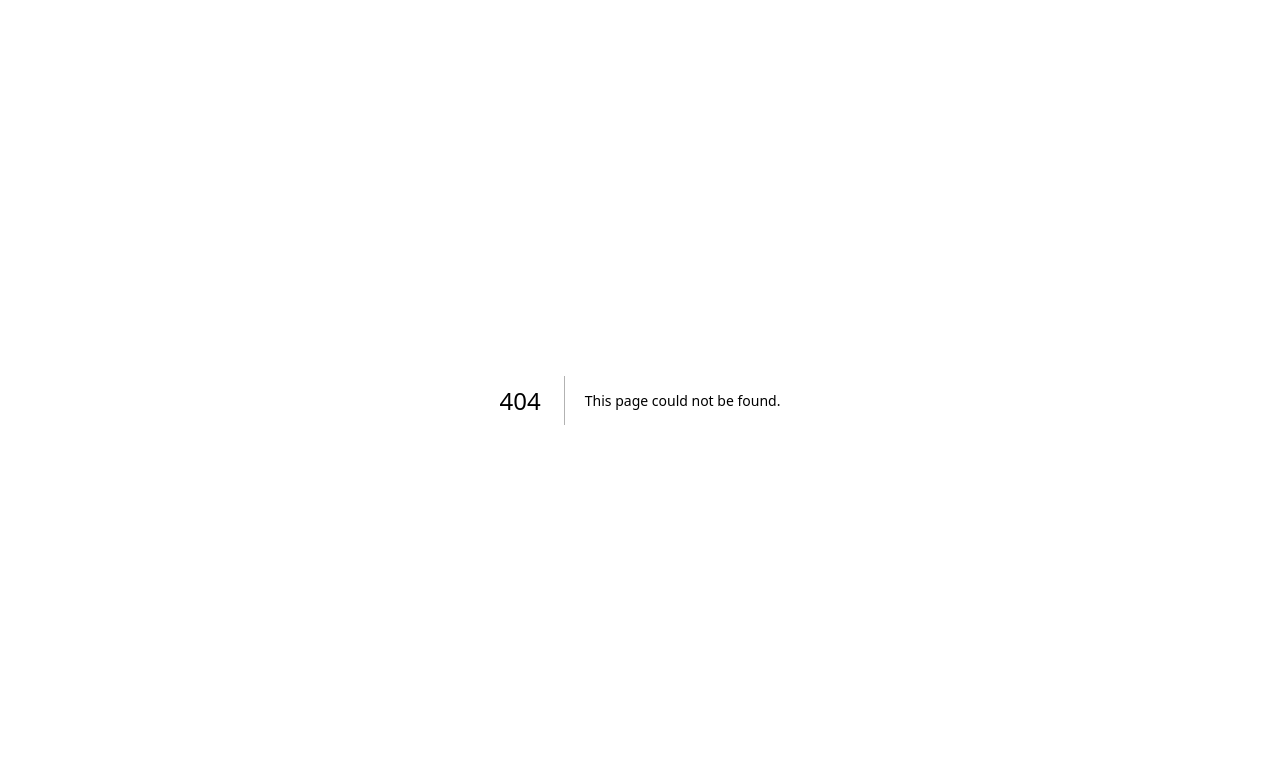
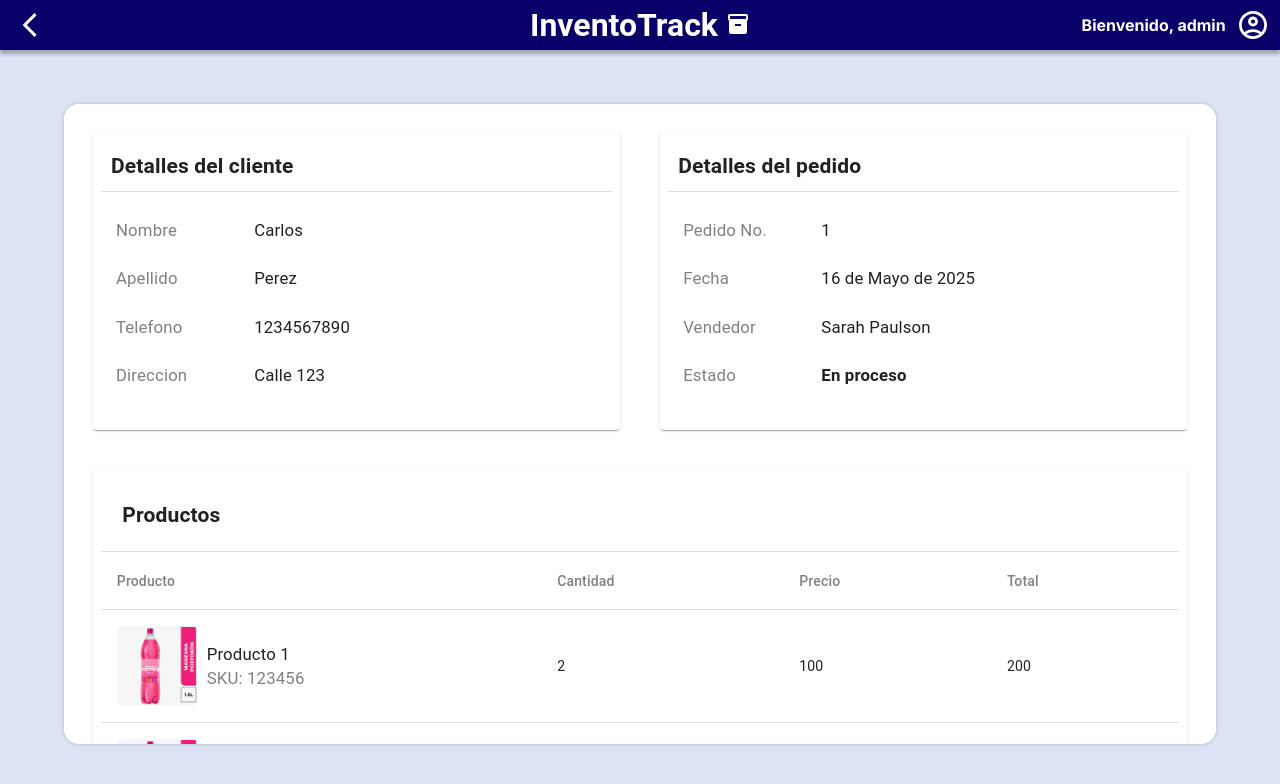
Before and after one commit to CarlosAC-29/Invento_Track, a Next.js app in the folder invento-track-frontend/: page /pages/pedido in a window 1280 px wide. Before the commit this address had no page. Shown: the top 784 px of the page. Built offline with nearby package versions, Linux system fonts and the light colour scheme.

Commit message:
avance visualizar pedido

```diff
--- a/invento-track-frontend/src/app/components/styles.css
+++ b/invento-track-frontend/src/app/components/styles.css
@@ -1,7 +1,7 @@
 #toolbar {
     display: flex;
     background-color: #090069;
-    margin-bottom:20px;
+    margin-bottom: 20px;
     height: 50px;
     align-items: center;
     padding-left: 1.2%;
--- /dev/null
+++ b/invento-track-frontend/src/app/pages/pedido/page.jsx
@@ -0,0 +1,230 @@
+'use client'
+
+import Navbar from '@/app/components/navbar'
+import React from 'react'
+import { styled } from '@mui/material/styles';
+import './styles.css'
+import { Box, Divider } from '@mui/material'
+import Paper from '@mui/material/Paper';
+import Grid from '@mui/material/Unstable_Grid2';
+import Table from '@mui/material/Table';
+import TableBody from '@mui/material/TableBody';
+import TableCell from '@mui/material/TableCell';
+import TableContainer from '@mui/material/TableContainer';
+import TablePagination from '@mui/material/TablePagination';
+import TableSortLabel from '@mui/material/TableSortLabel';
+import TableHead from '@mui/material/TableHead';
+import TableRow from '@mui/material/TableRow';
+import postobon from '../../../../public/images/postobon.webp'
+import Image from 'next/image';
+
+const Item = styled(Paper)(({ theme }) => ({
+  backgroundColor: theme.palette.mode === 'dark' ? '#1A2027' : '#fff',
+  ...theme.typography.body2,
+  padding: theme.spacing(1),
+  margin: theme.spacing(2),
+}));
+
+const cliente = [
+  {
+    id: 1,
+    nombre: 'Carlos',
+    apellido: 'Perez',
+    telefono: '1234567890',
+    direccion: 'Calle 123',
+  }
+]
+
+const orden = [
+  {
+    id: 1,
+    fecha: '16 de Mayo de 2025',
+    vendedor: 'Sarah Paulson',
+    estado: 'En proceso',
+  }
+]
+
+const productos = [
+  {
+    id: 1,
+    imagen: postobon,
+    nombre: 'Producto 1',
+    referencia: '123456',
+    cantidad: 2,
+    precio: 100,
+  },
+  {
+    id: 2,
+    imagen: postobon,
+    nombre: 'Producto 2',
+    referencia: '123456',
+    cantidad: 3,
+    precio: 100,
+  },
+  {
+    id: 2,
+    imagen: postobon,
+    nombre: 'Producto 2',
+    referencia: '123456',
+    cantidad: 3,
+    precio: 100,
+  },
+  {
+    id: 2,
+    imagen: postobon,
+    nombre: 'Producto 2',
+    referencia: '123456',
+    cantidad: 3,
+    precio: 100,
+  },
+  {
+    id: 2,
+    imagen: postobon,
+    nombre: 'Producto 2',
+    referencia: '123456',
+    cantidad: 3,
+    precio: 100,
+  }
+]
+
+function Pedido() {
+  return (
+    <>
+      <head>
+        <title>Pedido</title>
+        <meta name="description" content="Generated by create next app" />
+        <link rel="icon" href="/logo.ico" />
+      </head>
+      <body>
+        <header>
+          <Navbar />
+        </header>
+        <main>
+          <Box className='contenedor'>
+            <Grid className='elementos' container spacing={1} columns={2}>
+              <Grid xs={6} md={1}>
+                <Item>
+                  <h2>Detalles del cliente</h2>
+                  <Divider />
+                  {cliente.map(({ id, nombre, apellido, telefono, direccion }) => {
+                    return (
+                      <div key={id} className='detalles'>
+                        <div>
+                          <p className='subtitulo'>Nombre</p>
+                          <p>{nombre}</p>
+                        </div>
+                        <div>
+                          <p className='subtitulo'>Apellido</p>
+                          <p>{apellido}</p>
+                        </div>
+                        <div>
+                          <p className='subtitulo'>Telefono</p>
+                          <p>{telefono}</p>
+                        </div>
+                        <div>
+                          <p className='subtitulo'>Direccion</p>
+                          <p>{direccion}</p>
+                        </div>
+                      </div>
+                    )
+                  })}
+                </Item>
+              </Grid>
+              <Grid xs={6} md={1}>
+                <Item>
+                  <h2>Detalles del pedido</h2>
+                  <Divider />
+                  {orden.map(({ id, fecha, vendedor, estado }) => {
+                    return (
+                      <div key={id} className='detalles'>
+                        <div>
+                          <p className='subtitulo'>Pedido No.</p>
+                          <p>{id}</p>
+                        </div>
+                        <div>
+                          <p className='subtitulo'>Fecha</p>
+                          <p>{fecha}</p>
+                        </div>
+                        <div>
+                          <p className='subtitulo'>Vendedor</p>
+                          <p>{vendedor}</p>
+                        </div>
+                        <div>
+                          <p className='subtitulo'>Estado</p>
+                          <p><b>{estado}</b></p>
+                        </div>
+                      </div>
+                    )
+                  })}
+                </Item>
+              </Grid>
+              <Grid xs={12}>
+                <Item>
+                  <h2>Productos</h2>
+                  <Divider />
+                  <TableContainer>
+                    <Table>
+                      <TableHead>
+                        <TableRow hover>
+                          <TableCell>
+                            <TableSortLabel>
+                              <p className='elemento-producto'>Producto</p>
+                            </TableSortLabel>
+                          </TableCell>
+                          <TableCell>
+                            <TableSortLabel>
+                              <p className='elemento-producto'>Cantidad</p>
+                            </TableSortLabel>
+                          </TableCell>
+                          <TableCell>
+                            <TableSortLabel>
+                              <p className='elemento-producto'>Precio</p>
+                            </TableSortLabel>
+                          </TableCell>
+                          <TableCell>
+                            <TableSortLabel>
+                              <p className='elemento-producto'>Total</p>
+                            </TableSortLabel>
+                          </TableCell>
+                        </TableRow>
+                      </TableHead>
+                      <TableBody>
+                        {productos.map(({ id, imagen, nombre, referencia, cantidad, precio }) => {
+                          return (
+                            <TableRow key={id} hover>
+                              <TableCell>
+                                <div className='producto'>
+                                  {/* <img src={imagen} alt='imagen' /> */}
+                                  <Image style={{ backgroundColor: '#f6f6f6', borderRadius: '5px' }} src={imagen} alt='imagen' width={80} height={80} />
+                                  <div style={{display: 'block', width: '100%'}}>
+                                    <p>{nombre}</p>
+                                    <p style={{color: 'gray'}}>SKU: {referencia}</p>
+                                  </div>
+                                </div>
+                              </TableCell>
+                              <TableCell>
+                                <p>{cantidad}</p>
+                              </TableCell>
+                              <TableCell>
+                                <p>{precio}</p>
+                              </TableCell>
+                              <TableCell>
+                                <p>{cantidad * precio}</p>
+                              </TableCell>
+                            </TableRow>
+                          )
+                        })}
+                      </TableBody>
+                    </Table>
+                  </TableContainer>
+                </Item>
+              </Grid>
+            </Grid>
+          </Box>
+        </main>
+      </body>
+    </>
+  )
+}
+
+export default Pedido
--- /dev/null
+++ b/invento-track-frontend/src/app/pages/pedido/styles.css
@@ -0,0 +1,75 @@
+.contenedor {
+    overflow-y: auto;
+    position: absolute;
+    background-color: white;
+    height: 80%;
+    width: 90%;
+    top: 53%;
+    left: 50%;
+    transform: translate(-50%, -50%);
+    padding: 1%;
+    outline: none;
+    border-radius: 15px;
+    box-shadow: 0px 0px 4px rgba(0, 0, 0, 0.2);
+}::-webkit-scrollbar {
+    background-color: transparent;
+    width: 0px;
+}
+
+.elementos h2 {
+    padding: 2%;
+}
+
+.detalles {
+    padding: 2%;
+    padding-top: 4%;
+}
+
+.detalles div {
+    display: flex;
+    margin: 1%;
+    padding-bottom: 4%;
+}
+
+.detalles p {
+    position:absolute;
+    padding-left: 12%;
+    font-size: 1.2em;
+}
+
+.detalles .subtitulo {
+    padding-left: 0%;
+    position: relative;
+    color: gray;
+}
+
+.elemento-producto {
+    color: gray;
+}
+
+.producto {
+    display: flex;
+    align-items: center;
+}
+
+.producto p {
+    padding-left: 3%;
+    font-size: 1.2em;
+}
+
+@media screen and (max-width: 768px) {
+    .contenedor {
+        width: 100%;
+        height: 100%;
+        top: 56%;
+        left: 50%;
+        transform: translate(-50%, -50%);
+        border-radius: 0%;
+    }
+
+    .detalles p {
+        position:absolute;
+        padding-left: 35%;
+    }
+
+}
```
